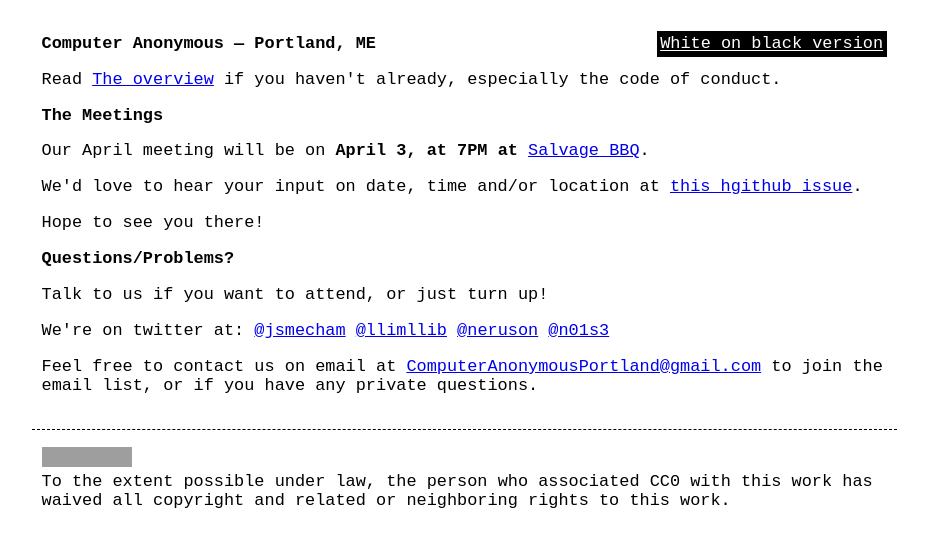
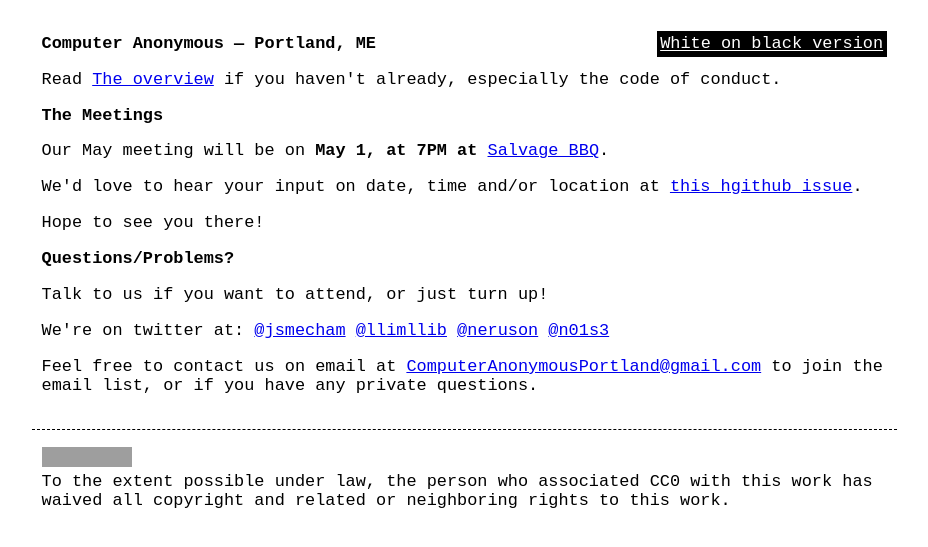
Before and after one commit to computeranonymous/computer, a Jekyll site: the page built from us_portland.html, in a window 1280 px wide. Shown: the top 547 px of the page, without its empty margins (176-1104 px from the left). Built offline with Jekyll 4.4.1, drawn with Linux system fonts in a browser that asks for light colours; grey boxes are pictures that could not be loaded.

Commit message:
update for May meeting

```diff
--- a/us_portland.html
+++ b/us_portland.html
@@ -8,7 +8,7 @@ title: Computer Anonymous - Portland
 
 <h3>The Meetings</h3>
 
-<p>Our April meeting will be on <b>April 3, at 7PM at</b> <a href="http://salvagebbq.com/">Salvage BBQ</a>.
+<p>Our May meeting will be on <b>May 1, at 7PM at</b> <a href="http://salvagebbq.com/">Salvage BBQ</a>.
 
 <p>We'd love to hear your input on date, time and/or location at <a href="https://github.com/llimllib/computer/issues/6">this hgithub issue</a>.
 
```
